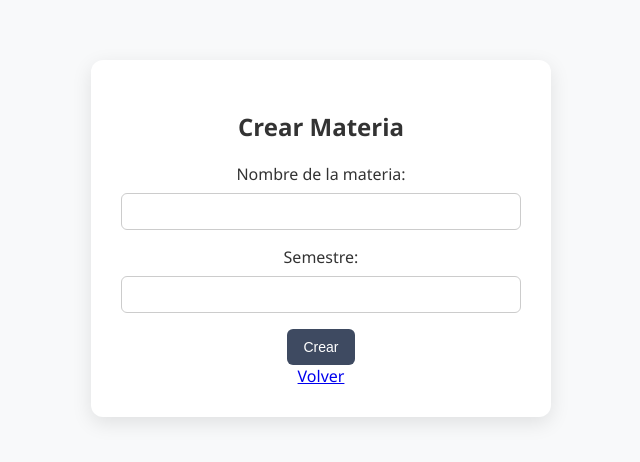
After one commit to piano7check/g3-rincon-corcho, a Flask app: page /admin/crear_materia in a window 1280 px wide. The commit adds this page. Shown: the top 462 px of the page, without its empty margins (319-959 px from the left). Run offline with Flask 3, Linux system fonts and the light colour scheme; the visitor is signed in with stand-in values (Sample User, id 1).

Commit message:
Se añadio el boton para crear carpetas, como tambien la validacion de rol de cada usuario

```diff
--- a/app.py
+++ b/app.py
@@ -1,4 +1,5 @@
 from flask import Flask, request, render_template, redirect, url_for, jsonify, abort, session, flash, send_file
+import bcrypt
 from werkzeug.utils import secure_filename
 import os
 import uuid
@@ -61,24 +62,31 @@ def login():
     if request.method == 'POST':
         correo = request.form['correo']
         password = request.form['password']
-
-        # Validaciones básicas de los datos de entrada
-        if not es_email_valido(correo):
-            flash("Correo inválido.", "error")
-            return render_template('login.html')
-        if not password:
-            flash("La contraseña es requerida.", "error")
-            return render_template('login.html')
+        modo_admin = request.form.get('modo_admin')
+        token = request.form.get('token', '').strip()
 
         # Verifica las credenciales del usuario usando tu función `verificar_usuario`
         usuario = verificar_usuario(correo, password)
         if usuario:
-            # Si el login es exitoso, guarda el ID del usuario en la sesión y redirige a 'bienvenida'
+            # Si el usuario solicita modo admin y el token es correcto
+            if modo_admin and token == 'secreto123':
+                try:
+                    conn = get_connection()
+                    cursor = conn.cursor()
+                    cursor.execute("UPDATE usuarios SET rol = 'admin' WHERE correo = ?", correo)
+                    conn.commit()
+                    cursor.close()
+                    conn.close()
+                    usuario['rol'] = 'admin'  # Actualiza el dict local también
+                except Exception as e:
+                    print("Error actualizando rol a admin:", e)
+                    flash("No se pudo actualizar el rol a administrador.", "error")
+                    return render_template('login.html')
             session['id'] = usuario['id']
-            flash("Inicio de sesión exitoso.", "success") # Este mensaje se mostrará en 'bienvenida'
+            session['rol'] = usuario['rol']
+            flash("Inicio de sesión exitoso.", "success")
             return redirect(url_for('bienvenida'))
         else:
-            # Si las credenciales son incorrectas, muestra un mensaje de error
             flash("Correo o contraseña incorrectos", "error")
             return render_template('login.html')
 
@@ -248,15 +256,10 @@ def ver_materia(id_materia):
 
 @app.route('/admin')
 def admin():
-    """
-    Ruta para la página de administración.
-    Aquí podrías añadir una verificación de rol para asegurar que solo los administradores puedan acceder.
-    """
-    if 'id' not in session:
-        flash("Acceso denegado. Por favor, inicie sesión.", "warning")
-        return redirect(url_for('login'))
-    # **PENDIENTE**: Aquí deberías añadir la lógica para verificar si el usuario logueado es administrador.
-    # Por ejemplo, obteniendo el usuario por id y comprobando un campo 'rol' en la base de datos.
+    if 'rol' not in session or session['rol'] != 'admin':
+        flash("Acceso denegado.", "error")
+        return redirect(url_for('bienvenida'))
+    # Puedes pasar aquí datos de administración si lo deseas
     return render_template('admin.html')
 
 @app.route('/logout')
@@ -265,7 +268,7 @@ def logout():
     Cierra la sesión del usuario.
     """
     session.clear()  # Limpia todos los datos de la sesión
-    flash("Has cerrado sesión correctamente.", "info") # Este mensaje se mostrará en 'login'
+    flash("Has cerrado sesión correctamente.", "info")
     return redirect(url_for('login'))  # Redirige a la página de login
 
 @app.route('/perfil')
@@ -279,7 +282,7 @@ def perfil():
         return redirect(url_for('login'))
 
     usuario = buscar_usuario_por_id(id_usuario)
-    carpetas = obtener_carpetas_usuario(id_usuario) # Asumo que esta función está definida
+    carpetas = obtener_carpetas_usuario(id_usuario)
     if not usuario:
         flash("Usuario no encontrado.", "error")
         return redirect(url_for('logout')) # Si el usuario no existe, cierra la sesión
@@ -331,7 +334,7 @@ def editar_usuario_route():
         imagen_file = request.files.get('foto_perfil') # Nombre del input type="file" en tu formulario HTML
 
         if imagen_file and imagen_file.filename != "":
-            filename = secure_filename(imagen.filename)
+            filename = secure_filename(imagen_file.filename)
             ext = os.path.splitext(filename)[1] # Obtiene la extensión del archivo
             nuevo_nombre_uuid = f"{uuid.uuid4().hex}{ext}" # Genera un nombre único
             ruta_guardado = os.path.join(app.static_folder, "imagenes", "perfiles", nuevo_nombre_uuid)
@@ -640,6 +643,42 @@ def buscar_por_nombre_api(nombre):
     else:
         abort(404, description="Usuario no encontrado")
 
+# Funcion para verificar usuario (login) desde JS si es administrador o no
+def verificar_usuario(correo, password):
+    try:
+        conn = get_connection()
+        cursor = conn.cursor()
+        cursor.execute("SELECT id_usuario, nombre, correo, password, rol FROM usuarios WHERE correo = ?", (correo,))
+        row = cursor.fetchone()
+        cursor.close()
+        conn.close()
+
+        if row and bcrypt.checkpw(password.encode('utf-8'), row[3].encode('utf-8')):
+            return {"id": row[0], "nombre": row[1], "correo": row[2], "rol": row[4]}
+        else:
+            return None
+    except Exception as e:
+        print("Error al verificar usuario:", e)
+        return None
+
+# Ruta para crear una nueva materia (solo accesible por administradores)
+@app.route('/admin/crear_materia', methods=['GET', 'POST'])
+def crear_materia():
+    if 'rol' not in session or session['rol'] != 'admin':
+        flash("Acceso denegado.", "error")
+        return redirect(url_for('admin'))
+    if request.method == 'POST':
+        nombre = request.form['nombre']
+        semestre = request.form['semestre']
+        conn = get_connection()
+        cursor = conn.cursor()
+        cursor.execute("INSERT INTO materias (nombre_materia, semestre) VALUES (?, ?)", (nombre, semestre))
+        conn.commit()
+        conn.close()
+        flash("Materia creada correctamente.", "success")
+        return redirect(url_for('admin'))
+    return render_template('crear_materia.html')
+
 if __name__ == '__main__':
     # Ejecuta la aplicación en modo depuración (debug=True)
     # Cambia debug=False para producción
--- a/login_usuario.py
+++ b/login_usuario.py
@@ -5,13 +5,13 @@ def verificar_usuario(correo, password):
     try:
         conn = get_connection()
         cursor = conn.cursor()
-        cursor.execute("SELECT id_usuario, nombre, correo, password FROM usuarios WHERE correo = ?", (correo,))
+        cursor.execute("SELECT id_usuario, nombre, correo, password, rol FROM usuarios WHERE correo = ?", (correo,))
         row = cursor.fetchone()
         cursor.close()
         conn.close()
 
         if row and bcrypt.checkpw(password.encode('utf-8'), row[3].encode('utf-8')):
-            return {"id": row[0], "nombre": row[1], "correo": row[2]}
+            return {"id": row[0], "nombre": row[1], "correo": row[2], "rol": row[4]}
         else:
             return None
     except Exception as e:
--- a/static/estilos.css
+++ b/static/estilos.css
@@ -531,3 +531,28 @@ input.valid {
     text-decoration: none;
     cursor: pointer;
 }
+
+/* ---------- ESTILOS ADICIONALES PARA ADMINISTRACIÓN ---------- */
+/* Botón llamativo para crear materia */
+.admin-button-crear {
+    margin-left: 30px;
+    padding: 10px 20px;
+    background: linear-gradient(90deg, #ff9800 0%, #ff5722 100%);
+    color: #fff !important;
+    font-weight: bold;
+    border: none;
+    border-radius: 6px;
+    box-shadow: 0 2px 8px rgba(255, 152, 0, 0.15);
+    text-decoration: none;
+    transition: background 0.2s, transform 0.2s;
+    display: inline-flex;
+    align-items: center;
+    gap: 8px;
+    font-size: 1rem;
+}
+.admin-button-crear:hover {
+    background: linear-gradient(90deg, #ff5722 0%, #ff9800 100%);
+    color: #fff;
+    transform: scale(1.05);
+    text-decoration: none;
+}
--- /dev/null
+++ b/templates/crear_materia.html
@@ -0,0 +1,21 @@
+<!DOCTYPE html>
+<html lang="es">
+<head>
+    <meta charset="UTF-8">
+    <title>Crear Materia</title>
+    <link rel="stylesheet" href="{{ url_for('static', filename='estilos.css') }}">
+</head>
+<body>
+    <div class="form-container">
+        <h2>Crear Materia</h2>
+        <form method="POST">
+            <label for="nombre">Nombre de la materia:</label>
+            <input type="text" name="nombre" required>
+            <label for="semestre">Semestre:</label>
+            <input type="text" name="semestre" required>
+            <input type="submit" value="Crear">
+        </form>
+        <a href="{{ url_for('bienvenida') }}">Volver</a>
+    </div>
+</body>
+</html>
--- a/templates/formulario.html
+++ b/templates/formulario.html
@@ -11,7 +11,7 @@
 
         <form id="registro-form" action="/insertar" method="POST">
             <label for="nombre">Nombre:</label><br>
-            <input type="text" id="nombre" name="nombre" required placeholder="Ingrese su nombre completo">
+            <input type="text" id="nombre" name="nombre" required placeholder="Ingrese solo letras y espacios">
             <span id="nombre-error" class="error-message"></span>
 
             <label for="correo">Correo institucional:</label>
--- a/templates/rincon_del_corcho.html
+++ b/templates/rincon_del_corcho.html
@@ -10,6 +10,11 @@
     <header class="navbar">
         <div class="navbar-left">
             <span class="navbar-title">📚 Rincón del Corcho</span>
+            {% if session['rol'] == 'admin' %}
+                <a href="{{ url_for('crear_materia') }}" class="admin-button-crear">
+                    <i class="fas fa-folder-plus"></i> Crear Materia
+                </a>
+            {% endif %}
         </div>
         <div class="navbar-right">
             <form action="{{ url_for('perfil') }}" method="get">
```
